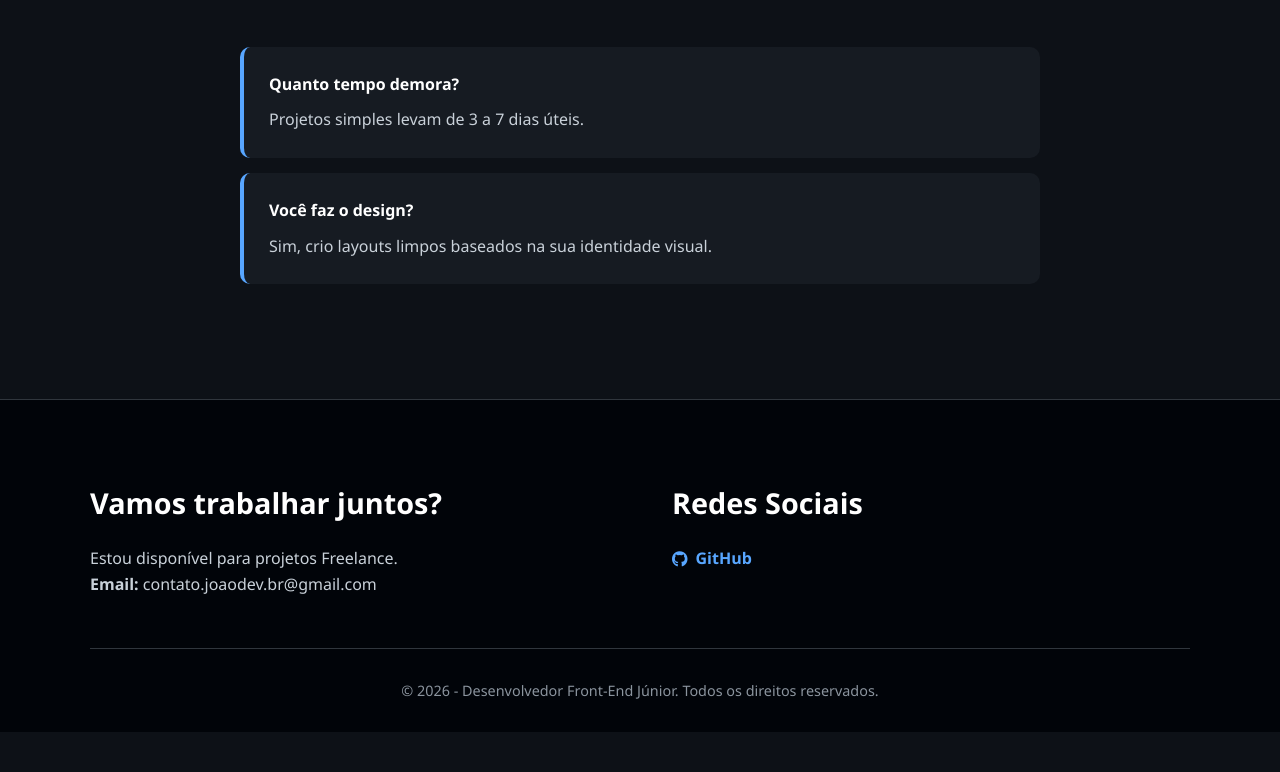
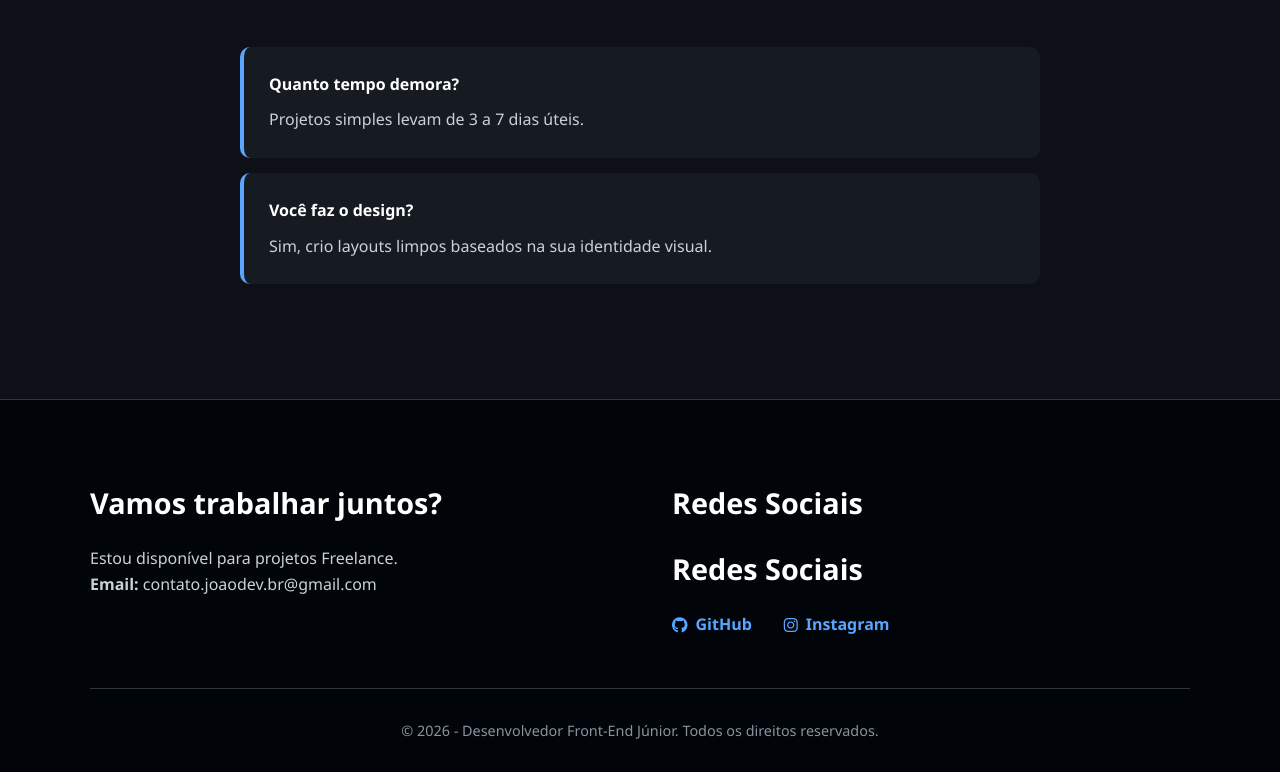
Before and after one commit to contatojoaodevbr-arch/Dev-Joao, a plain HTML site: page index.html in a window 1280 px wide. Shown: the part 2052-2824 px from the top of the page. Before the commit the page ends 2784 px from the top, so only its background shows below. Drawn offline with Linux system fonts and the light colour scheme.

Commit message:
Update index.html

```diff
--- a/index.html
+++ b/index.html
@@ -126,8 +126,15 @@
                 </div>
                 <div class="footer-section">
                     <h3>Redes Sociais</h3>
-                    <div class="social-links">
-    <a href="https://github.com/contatojoaodevbr-arch?tab=repositories" target="_blank"><i class="fab fa-github"></i> GitHub</a>
+                    <h3>Redes Sociais</h3>
+<div class="social-links">
+    <a href="https://github.com/contatojoaodevbr-arch?tab=repositories" target="_blank">
+        <i class="fab fa-github"></i> GitHub
+    </a>
+
+    <a href="https://www.instagram.com/joaodev.br/" target="_blank">
+        <i class="fab fa-instagram"></i> Instagram
+    </a>
 </div>
                 </div>
             </div>
```
